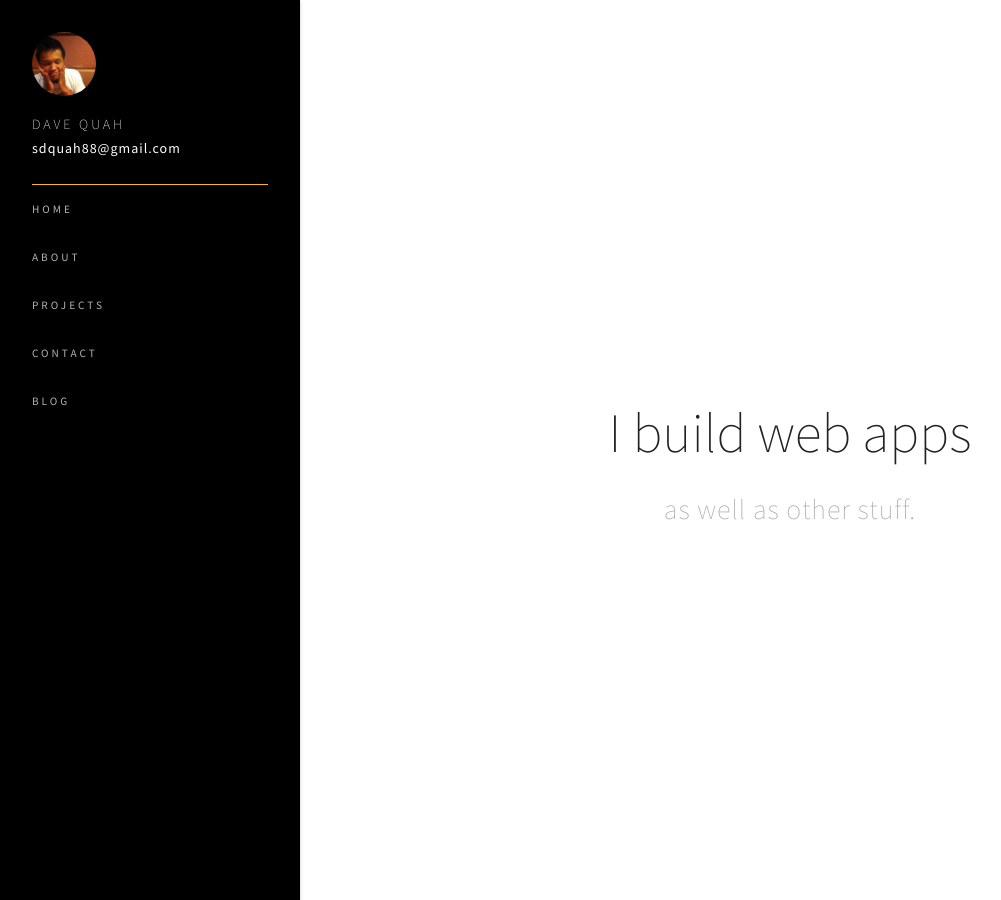
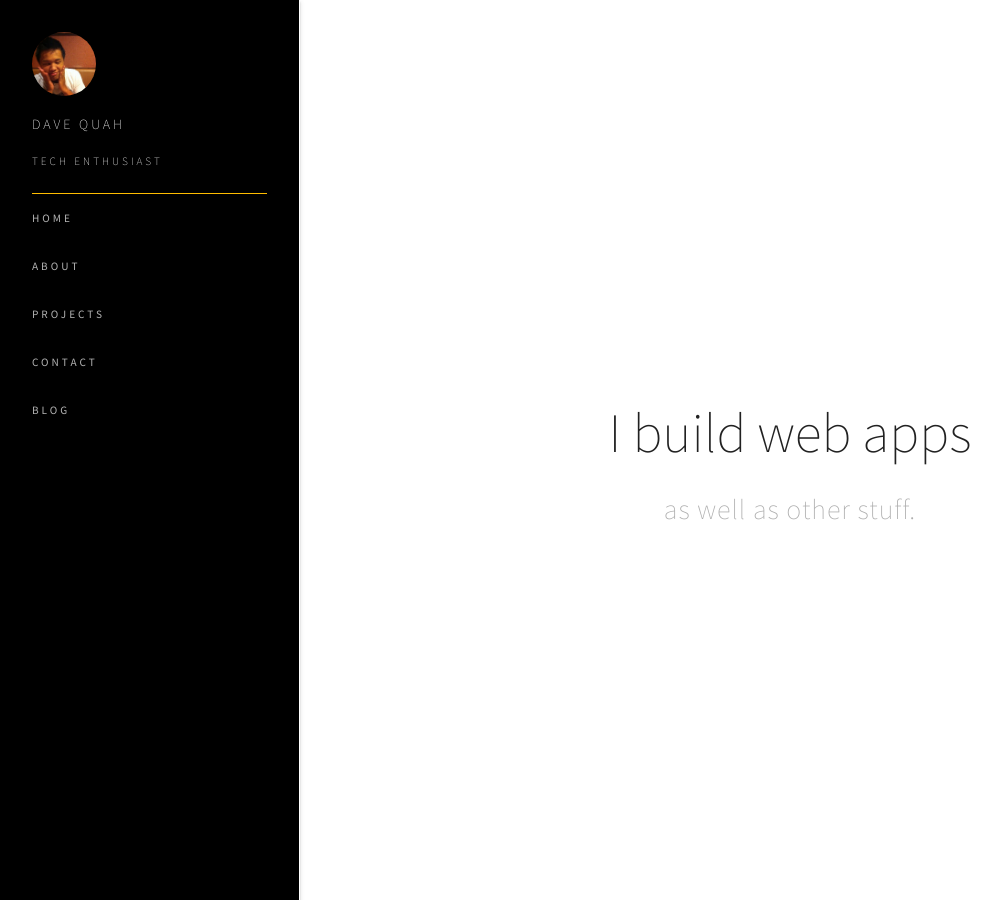
Before and after one commit to Milleus/milleus.github.io, a Jekyll site: the page built from index.html, in a window 1280 px wide and 900 px high. Shown: the whole window, without its empty margins (0-1001 px from the left). Built offline with Jekyll 4.4.1, drawn with Linux system fonts in a browser that asks for light colours; nearby versions of some CDN libraries; some of the changed text lies outside the part shown.

Commit message:
[Dave] add social icons, clean up css and remove unused code

```diff
--- a/_includes/side_navigation.html
+++ b/_includes/side_navigation.html
@@ -1,9 +1,9 @@
 <ul id="slide-out" class="side-nav fixed">
   <li>
     <div class="userView">
-      <a href="#!user"><img class="circle" src="/static/img/dave_quah.jpg"></a>
-      <a href="#!name"><span class="white-text name">Dave Quah</span></a>
-      <a href="#!email"><span class="white-text email">sdquah88@gmail.com</span></a>
+      <img class="circle" src="/static/img/dave_quah.jpg">
+      <span class="white-text name">Dave Quah</span>
+      <span class="white-text subtext">Tech Enthusiast</span>
     </div>
   </li>
   <li><div class="divider"></div></li>
@@ -14,4 +14,4 @@
   <li><a href="/blog">Blog</a></li>
 </ul>
 
-  <!-- <a href="#" data-activates="slide-out" class="button-collapse"><i class="material-icons">menu</i></a> -->
+<!-- <a href="#" data-activates="slide-out" class="button-collapse"><i class="material-icons">menu</i></a> -->
--- a/_layouts/base.html
+++ b/_layouts/base.html
@@ -4,6 +4,7 @@
     <link href="https://fonts.googleapis.com/css?family=Source+Sans+Pro:100,200,400,600" rel="stylesheet">
     <link href="https://fonts.googleapis.com/icon?family=Material+Icons" rel="stylesheet">
     <link type="text/css" rel="stylesheet" href="/static/css/materialize.min.css" media="screen,projection"/>
+    <link type="text/css" rel="stylesheet" href="/static/css/fontello.css" media="screen,projection"/>
     <link type="text/css" rel="stylesheet" href="/static/css/custom.css" media="screen,projection"/>
 
     <meta http-equiv="Content-Type" content="text/html; charset=utf-8">
@@ -21,10 +22,6 @@
       {{ content }}
     </main>
 
-    <footer>
-      <!-- {% include footer.html %} -->
-    </footer>
-
     <script type="text/javascript" src="https://code.jquery.com/jquery-3.2.1.min.js"></script>
     <script type="text/javascript" src="static/js/materialize.min.js"></script>
     <script type="text/javascript" src="static/js/custom.js"></script>
--- a/index.html
+++ b/index.html
@@ -8,8 +8,6 @@
     <p class="caption">as well as other stuff.</p>
   <!-- </div> -->
 </section>
-
-<hr class="style-eight">
 
 <section id="about" class="dark-side">
   <div class="container">
@@ -36,13 +34,9 @@
   </div>
 </section>
 
-<hr class="style-eight">
-
 <section id="projects">
   <h1>Coming soon!</h1>
 </section>
-
-<hr class="style-seven">
 
 <section id="contact" class="dark-side">
   <div class="container">
@@ -53,18 +47,10 @@
       </div>
 
       <div class="col s12 m4">
-        <p class="sub-header">Social</p>
         <div class="line"></div>
-        <p>
-          <a href="https://www.facebook.com/milleus" target="_blank"><i class="material-icons medium">3d_rotation</i></a>
-          <a href="https://plus.google.com/u/1/111152598083769319838" target="_blank"><i class="material-icons medium">3d_rotation</i></a>
-          <a href="https://www.linkedin.com/in/milleus" target="_blank"><i class="material-icons medium">3d_rotation</i></a>
-        </p>
-      </div>
-
-      <div class="col s12 m4">
-        <p class="sub-header">Email</p>
-        <div class="line"></div>
+        <a href="https://www.facebook.com/milleus" target="_blank"><i class="icon-facebook-squared small"></i></a>
+        <a href="https://plus.google.com/u/1/111152598083769319838" target="_blank"><i class="icon-gplus-squared small"></i></a>
+        <a href="https://www.linkedin.com/in/milleus" target="_blank"><i class="icon-linkedin-squared small"></i></a>
         <a href="mailto:sdquah88@gmail.com">sdquah88@gmail.com</a>
       </div>
     </div>
--- a/static/css/custom.css
+++ b/static/css/custom.css
@@ -8,10 +8,8 @@
 h1 { font-size: 3.7rem; font-weight: 200; -webkit-font-smoothing: antialiased; }
 h2 { font-size: 2.5rem; -webkit-font-smoothing: antialiased; }
 p { font-weight: 200; letter-spacing: 1px; margin: 0; }
-a { font-weight: 200; letter-spacing: 1px; margin: 0; outline: none; text-decoration: none; }
+a { color: #fff; font-weight: 200; letter-spacing: 1px; margin: 0; outline: none; text-decoration: none; }
 a:hover { color: #ffbd00; }
-
-hr {}
 
 section { padding: 50px 0; display: flex; align-items: center; }
 section .header { text-transform: uppercase; }
@@ -21,10 +19,11 @@
 .dark-side { background: #000; color: #fff; }
 
 /* navigation */
-#slide-out { background-color: #000; }
+#slide-out { background-color: #000; border-right: 1px solid #fff; }
 #slide-out .userView .name { font-weight: 200; letter-spacing: 3px; min-height: 20px; text-transform: uppercase; }
+#slide-out .userView .subtext { font-size: .75rem; font-weight: 200; letter-spacing: 3px; text-transform: uppercase; }
 #slide-out .divider { margin-left: 32px; margin-right: 32px; background-color: #ffbd00; }
-#slide-out li > a { color: #fff; cursor: pointer; font-size: .75rem; letter-spacing: 3px; margin: auto; opacity: .7; transition: opacity 300ms 0s ease; text-transform: uppercase; }
+#slide-out li > a { color: #fff; font-size: .75rem; letter-spacing: 3px; margin: auto; opacity: .7; transition: opacity 300ms 0s ease; text-transform: uppercase; }
 #slide-out li > a:hover { opacity: 1; }
 
 /* home */
@@ -33,7 +32,6 @@
 
 /* about */
 section#about { min-height: 500px; }
-/* div.divider { background-color: #ffbd00; height: 3px; margin: 0 32px; } */
 
 /* projects */
 section#projects { min-height: 500px; align-items: center; justify-content: center; flex-direction: column; }
@@ -41,7 +39,6 @@
 /* contact */
 section#contact { min-height: 500px; }
 
-
 /* responsive */
 @media only screen and (max-width : 992px) {
   header, main, footer {
--- /dev/null
+++ b/static/css/fontello.css
@@ -0,0 +1,60 @@
+@font-face {
+  font-family: 'fontello';
+  src: url('../fonts/fontello/fontello.eot?52652414');
+  src: url('../fonts/fontello/fontello.eot?52652414#iefix') format('embedded-opentype'),
+       url('../fonts/fontello/fontello.woff2?52652414') format('woff2'),
+       url('../fonts/fontello/fontello.woff?52652414') format('woff'),
+       url('../fonts/fontello/fontello.ttf?52652414') format('truetype'),
+       url('../fonts/fontello/fontello.svg?52652414#fontello') format('svg');
+  font-weight: normal;
+  font-style: normal;
+}
+/* Chrome hack: SVG is rendered more smooth in Windozze. 100% magic, uncomment if you need it. */
+/* Note, that will break hinting! In other OS-es font will be not as sharp as it could be */
+/*
+@media screen and (-webkit-min-device-pixel-ratio:0) {
+  @font-face {
+    font-family: 'fontello';
+    src: url('../font/fontello.svg?52652414#fontello') format('svg');
+  }
+}
+*/
+
+ [class^="icon-"]:before, [class*=" icon-"]:before {
+  font-family: "fontello";
+  font-style: normal;
+  font-weight: normal;
+  speak: none;
+
+  display: inline-block;
+  text-decoration: inherit;
+  width: 1em;
+  margin-right: .2em;
+  text-align: center;
+  /* opacity: .8; */
+
+  /* For safety - reset parent styles, that can break glyph codes*/
+  font-variant: normal;
+  text-transform: none;
+
+  /* fix buttons height, for twitter bootstrap */
+  line-height: 1em;
+
+  /* Animation center compensation - margins should be symmetric */
+  /* remove if not needed */
+  /* margin-left: .2em; */
+
+  /* you can be more comfortable with increased icons size */
+  /* font-size: 120%; */
+
+  /* Font smoothing. That was taken from TWBS */
+  -webkit-font-smoothing: antialiased;
+  -moz-osx-font-smoothing: grayscale;
+
+  /* Uncomment for 3D effect */
+  /* text-shadow: 1px 1px 1px rgba(127, 127, 127, 0.3); */
+}
+
+.icon-gplus-squared:before { content: '\f0d4'; } /* '' */
+.icon-facebook-squared:before { content: '\f308'; } /* '' */
+.icon-linkedin-squared:before { content: '\f30c'; } /* '' */
```
Also changed, not shown: other parts of index.html (+1 -1 lines), Gemfile.lock, static/fonts/fontello/fontello.svg (added), static/fonts/fontello/fontello.ttf (added), static/fonts/fontello/fontello.woff (added), static/fonts/fontello/fontello.woff2 (added), 1 other file.
